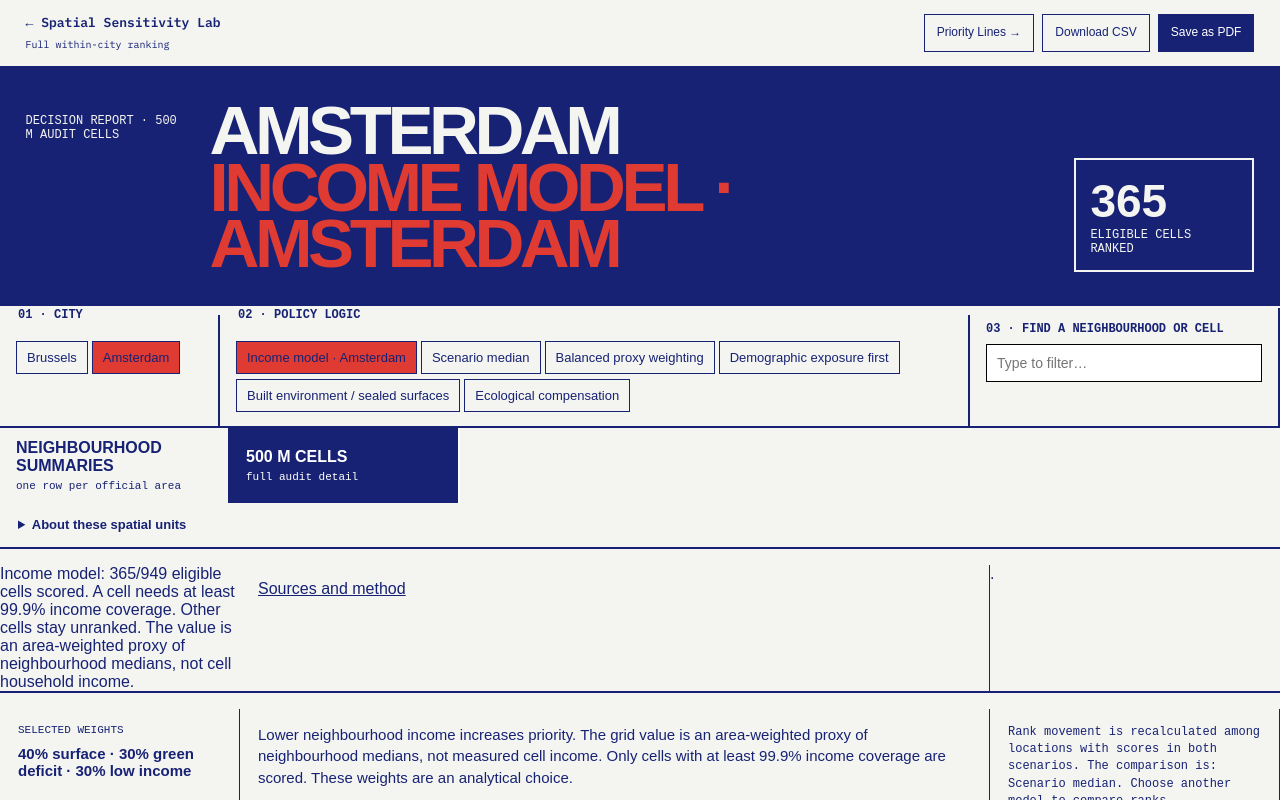
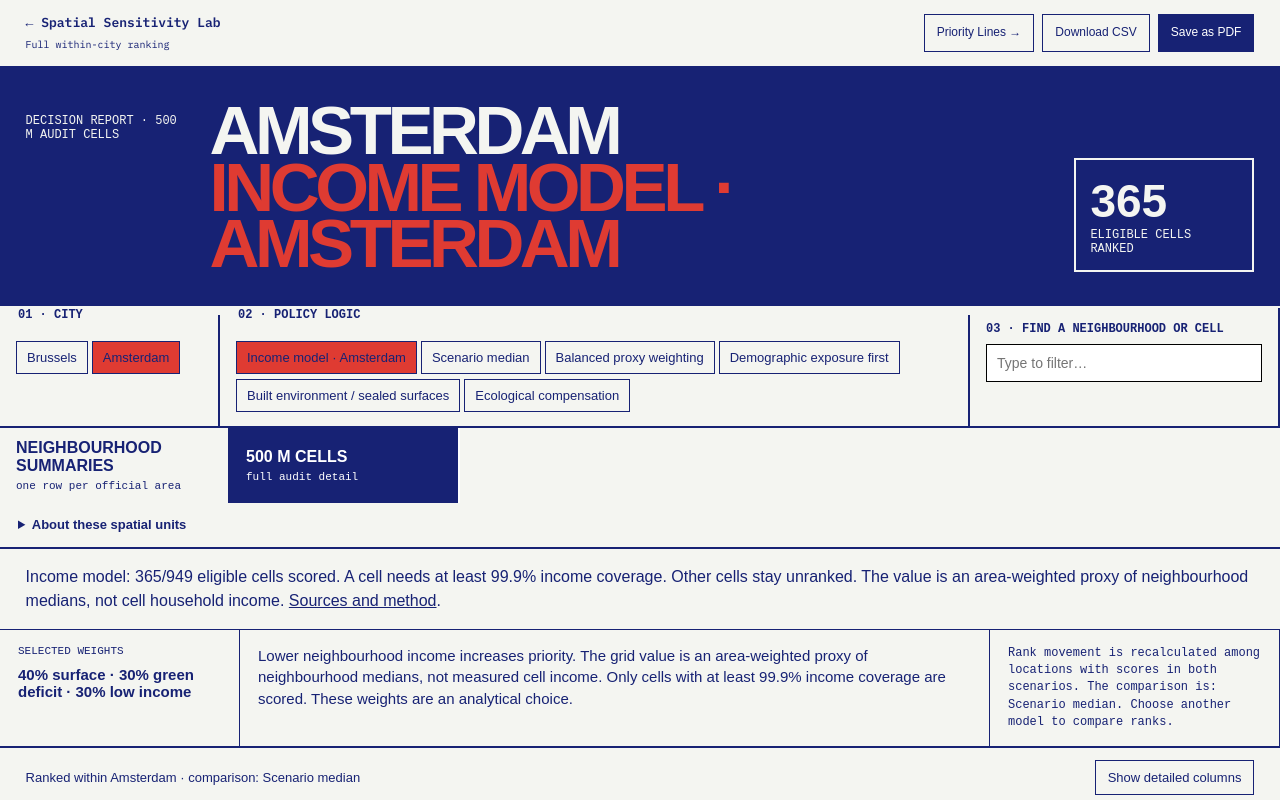
Before and after one commit to polenbicer/spatial_sensitivity_lab, a Next.js app: page /rankings in a window 1280 px wide. Shown: the top 800 px of the page. Built offline with nearby package versions, Linux system fonts and the light colour scheme.

Commit message:
Keep income coverage explanation readable above ranking report

```diff
--- a/app/rankings/ranking-explorer.tsx
+++ b/app/rankings/ranking-explorer.tsx
@@ -517,7 +517,7 @@
           </p>
         </details>
       </section>
-      {city === "Amsterdam" && <p className="report-note">Income model: 365/949 eligible cells scored. A cell needs at least 99.9% income coverage. Other cells stay unranked. The value is an area-weighted proxy of neighbourhood medians, not cell household income. <a href="/methods.html">Sources and method</a>.</p>}
+      {city === "Amsterdam" && <p className="income-coverage-note" style={{padding:"16px 2vw", margin:0, borderBottom:"1px solid currentColor", lineHeight:1.5}}>Income model: 365/949 eligible cells scored. A cell needs at least 99.9% income coverage. Other cells stay unranked. The value is an area-weighted proxy of neighbourhood medians, not cell household income. <a href="/methods.html">Sources and method</a>.</p>}
       <section className="report-note">
         <div>
           <span>Selected weights</span>
```
